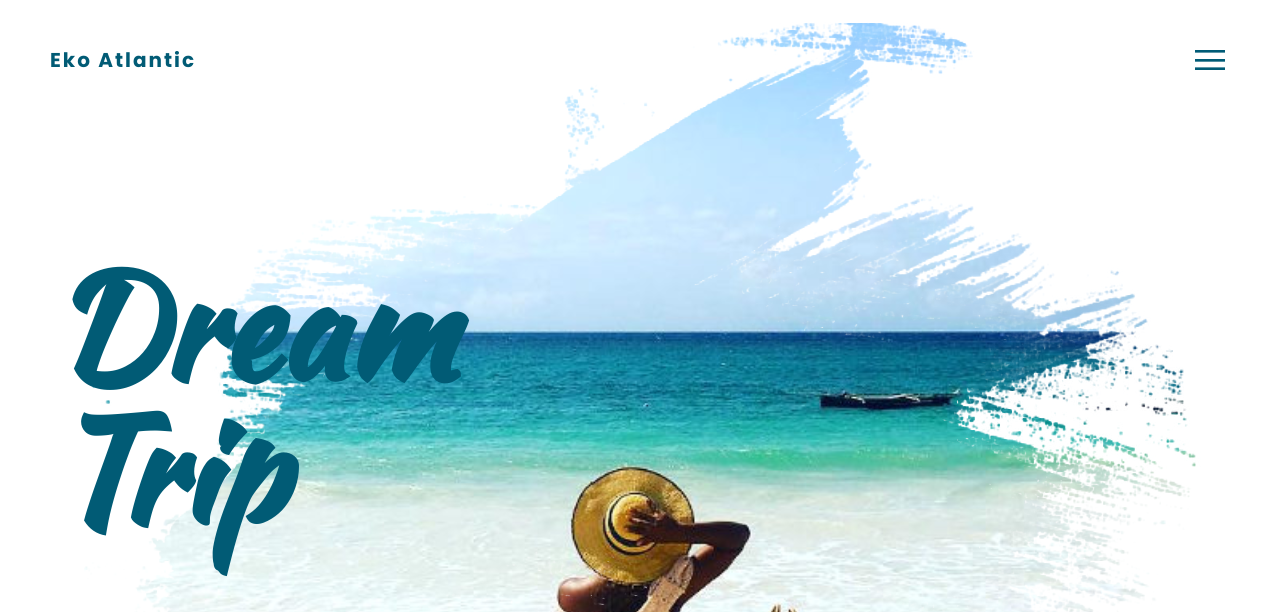
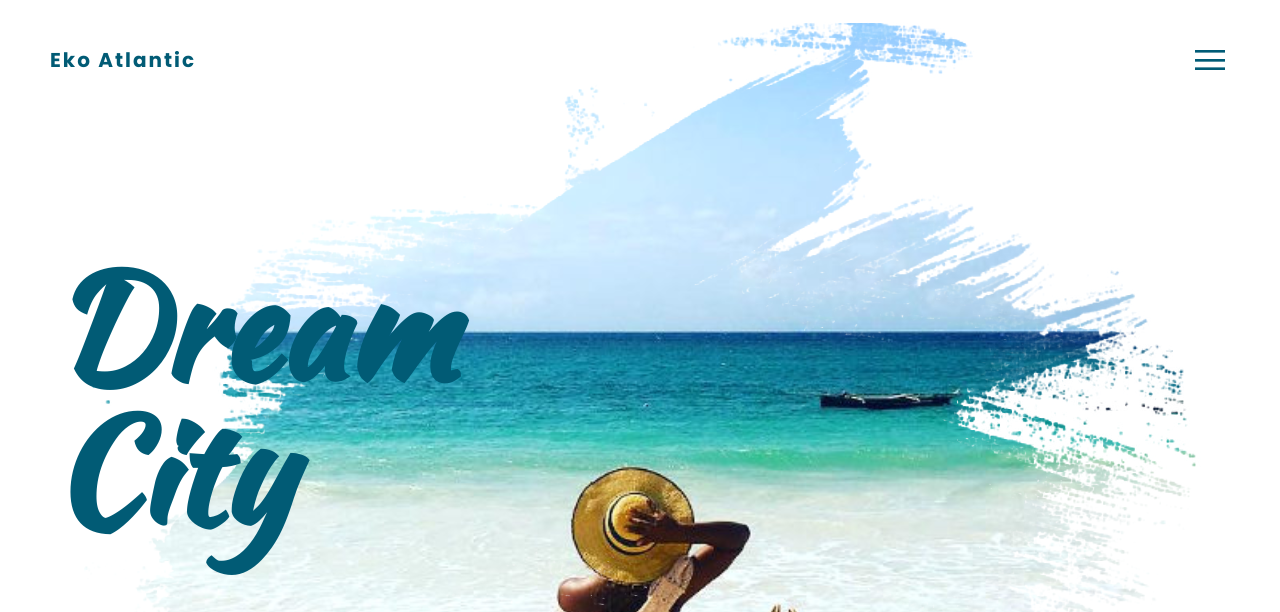
Before and after one commit to scarface3/Travel-Page, a plain HTML site: page index.html in a window 1280 px wide. Shown: the top 612 px of the page. Drawn offline with Linux system fonts and the light colour scheme.

Commit message:
Update index.html

```diff
--- a/index.html
+++ b/index.html
@@ -2,7 +2,7 @@
 <html>
   <head>
     <meta name="viewport" content="width=device-width, initial-scale=1.0" />
-    <title>Travel Page</title>
+    <title>Eko Atlantic</title>
     <link rel="stylesheet" href="style.css" />
   </head>
   <body>
@@ -12,7 +12,7 @@
         <div class="toggle"></div>
       </header>
       <div class="content">
-        <h2>Dream<br />Trip</h2>
+        <h2>Dream<br />City</h2>
       </div>
       <div class="play">
         <img src="images/play.png" /><span>Play video</span>
```
